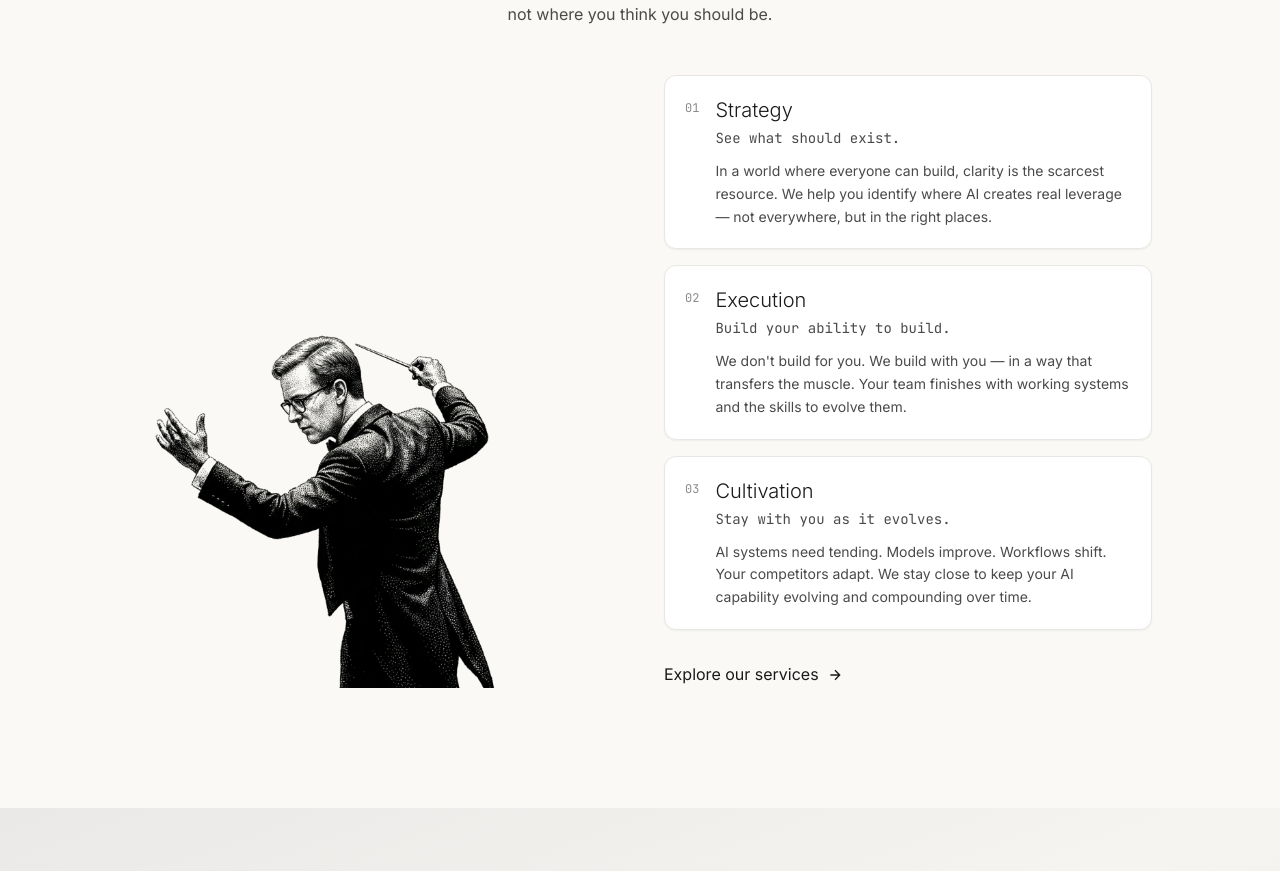
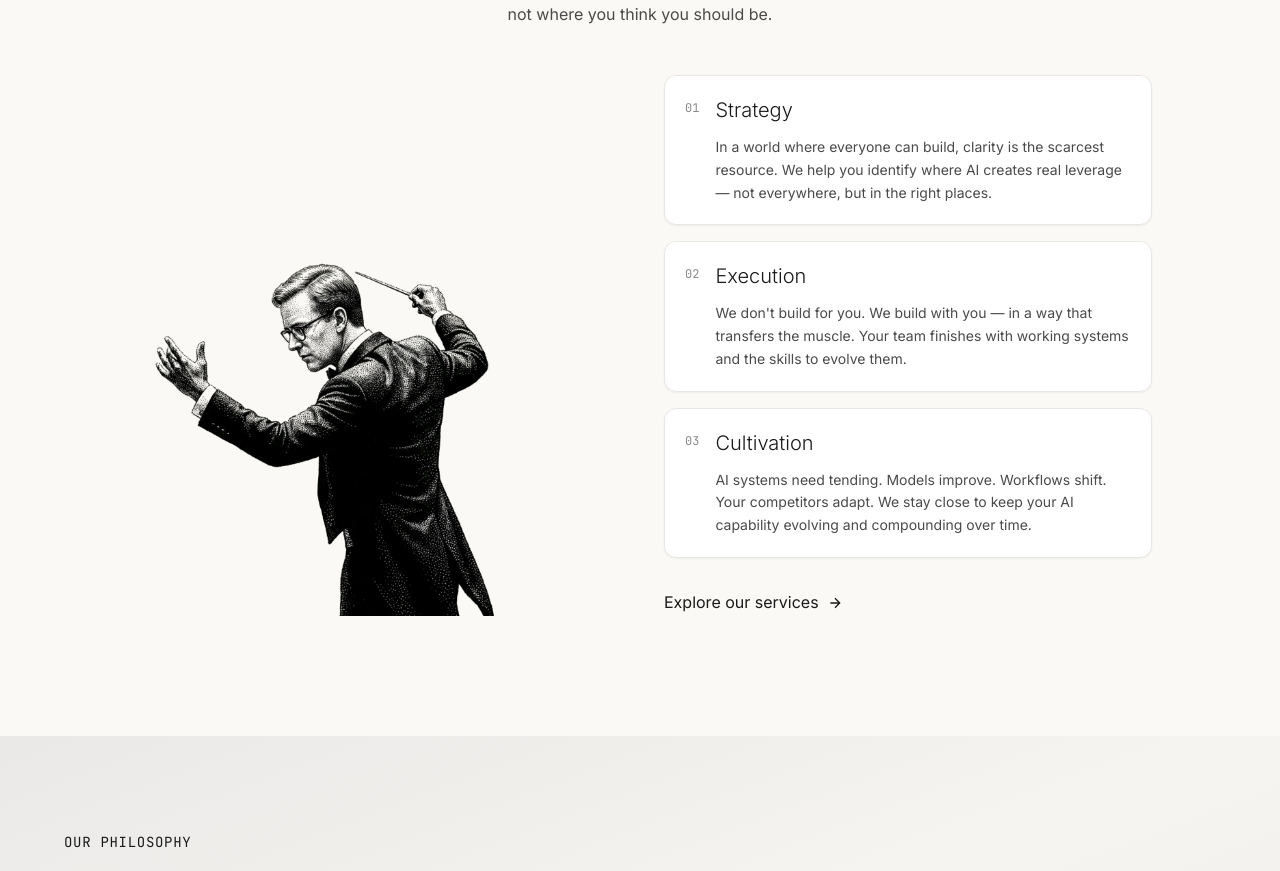
Before and after one commit to m37daveking/ri-web, a Next.js app: page / in a window 1280 px wide. Shown: the part 1681-2552 px from the top of the page. Built offline with nearby package versions, Linux system fonts and the light colour scheme.

Commit message:
Remove taglines from ServicesPromo boxes

```diff
--- a/src/components/ServicesPromo.tsx
+++ b/src/components/ServicesPromo.tsx
@@ -80,8 +80,7 @@ export default function ServicesPromo() {
                   <div className="flex items-start gap-4">
                     <p className="font-mono text-xs text-[var(--foreground-subtle)] mt-1">{service.number}</p>
                     <div>
-                      <h3 className="text-xl font-light mb-1 text-[var(--foreground)]">{service.title}</h3>
-                      <p className="font-mono text-sm text-[var(--foreground-muted)] mb-3">{service.tagline}</p>
+                      <h3 className="text-xl font-light mb-3 text-[var(--foreground)]">{service.title}</h3>
                       <p className="text-sm text-[var(--foreground-muted)] leading-relaxed">{service.description}</p>
                     </div>
                   </div>
```
